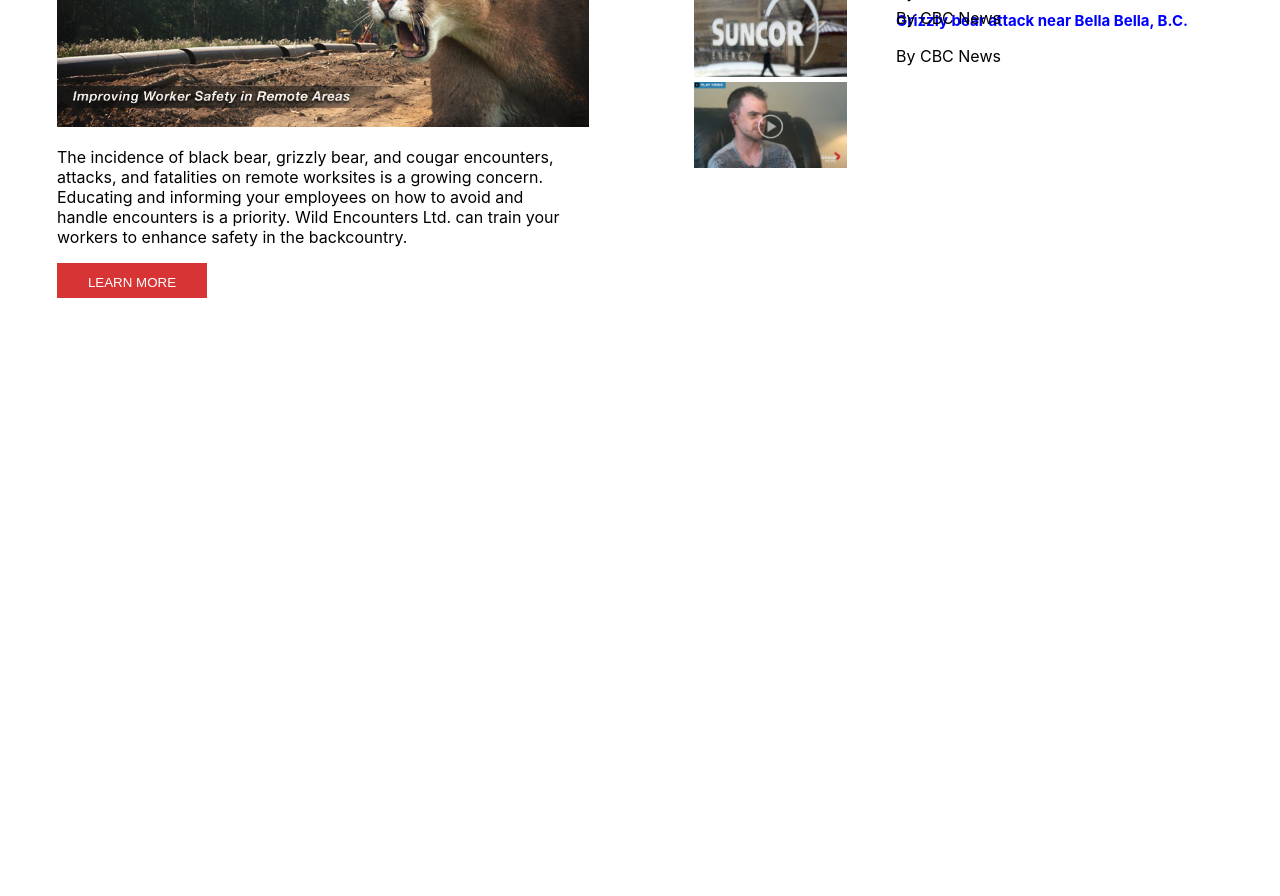
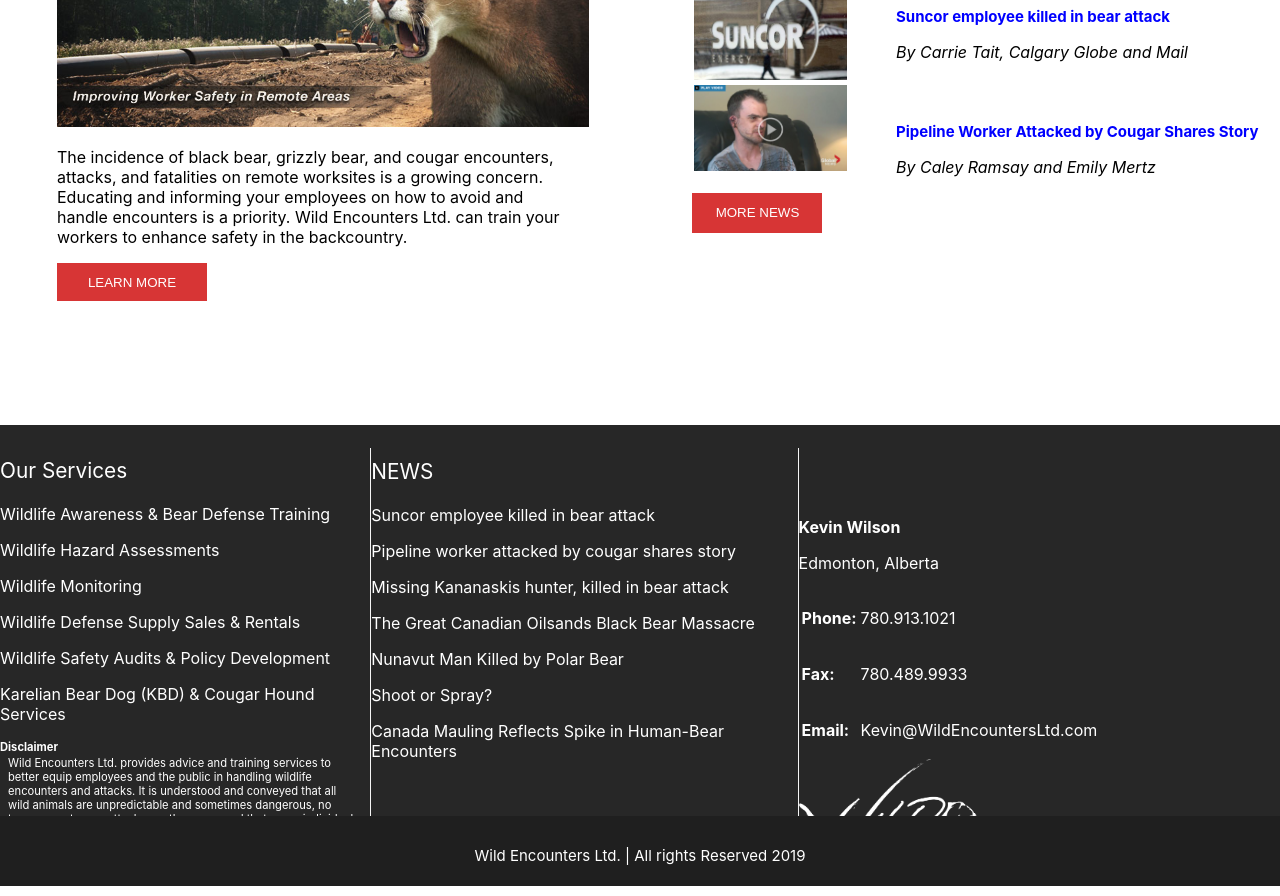
Before and after one commit to Shawaal-Nadeem/Wild-Encounter-Website, a React (Create React App) app: page / in a window 1280 px wide. Shown: the part 1560-2456 px from the top of the page. Before the commit the page ends 1858 px from the top, so only its background shows below. Built offline with nearby package versions, Linux system fonts and the light colour scheme.

Commit message:
Home Page Complete

```diff
--- a/src/App.css
+++ b/src/App.css
@@ -115,33 +115,125 @@
 .learn-btn{
   background-color: rgb(215, 53, 53);
   color: white;
-  height: 35px;
+  height: 38px;
   width: 150px;
   margin-left:57px;
 border-color: transparent;
-transition: width 0.5s;
+transition: width 0.2s;
 padding: 10px;
 }
 .learn-btn:hover{
   cursor: pointer;
   width: 180px;
 }
-.mini1-lines{
-  margin-left: 70%;
-  margin-top: -15%;
-}
-.mini2-lines{
-  margin-left: 70%;
-  margin-top: -10%;
-}
-.mini3-lines{
-  margin-left: 70%;
-  margin-top: -9%;
-}
 .mini-line1{
   font-size: 15px;
   color: blue;
+  margin-top: 60px;
 }
 .mini-line2{
   margin-top: -5%;
+  font-style: oblique;
 }
+.mini-lines{
+  margin-left: 70%;
+  margin-top: -26.5%;
+}
+.news-btn{
+  background-color: rgb(215, 53, 53);
+  color: white;
+  height: 40px;
+  width: 130px;
+  margin-left:57px;
+border-color: transparent;
+transition: width 0.2s;
+padding: 10px;
+margin-left: -53%;
+}
+.news-btn:hover{
+  cursor: pointer;
+  width: 150px;
+}
+.end-page{
+  background-color: rgb(39, 39, 39);
+  margin-top: 15%;
+  display: flex;
+  align-items: center;
+  justify-content: space-around;
+  flex-direction: row;
+  height: 800%;
+}
+.end-head1{
+  color: white;
+  font-size: 130%;
+  margin-top: -23%;
+}
+.end-head1>div{
+  color: white
+}
+.col1{
+  margin-top: 9%;
+}
+.col1{
+  color: white;
+  margin-top: 1%;
+}
+.col2{
+  color: white;
+  margin-top: 3%;
+}
+.col3{
+  color: white;
+  margin-top: 6%;
+}
+.col1-line:hover{
+cursor: pointer;
+color: rgb(215, 53, 53);
+}
+.col2-line:hover{
+  cursor: pointer;
+  color: rgb(215, 53, 53);
+  }
+  .col3-line:hover{
+    cursor: pointer;
+    color: rgb(215, 53, 53);
+    }
+.disclaimer{
+  font-size: 70%;
+  font-weight: bolder;
+  color: white;
+}
+.col1-lastLine{
+  color: white;
+  font-size: 70%;
+width: 27%;
+margin-top: -9%;
+margin-left: 8px;
+}
+.vertical-line{
+  border-left: 1px solid whitesmoke;
+  height: 400px;
+  margin-top: 0%;
+}
+.homepic8{
+  width: 40%;
+}
+.end-head3{
+  font-weight: bolder;
+}
+.col3-line{
+  font-weight: bolder;
+}
+.footer{
+  position: absolute;
+width: 100%;
+height: 70px;
+top: 2376px;
+background-color: rgb(31, 31, 31);
+text-align: center;
+}
+.footer-line{
+  color: white;
+  margin-top: 30px;
+  font-size: 15px;
+}
--- a/src/components/home.js
+++ b/src/components/home.js
@@ -98,20 +98,72 @@
       <img className="homepic-m" src="/images/homepic7.png" alt="" />
       </div>
       </div>
-      <div className="mini1-lines">
+      <div className="mini-lines">
+
       <h6 className="mini-line1">Grizzly bear attack near Bella Bella, B.C.</h6>
       <p className="mini-line2">By CBC News</p>
-      </div>
-      <div className="mini2-lines">
-      <h6 className="mini-line1">Grizzly bear attack near Bella Bella, B.C.</h6>
-      <p className="mini-line2">By CBC News</p>
-      </div>
-      <div className="mini3-lines">
-      <h6 className="mini-line1">Grizzly bear attack near Bella Bella, B.C.</h6>
-      <p className="mini-line2">By CBC News</p>
-      </div>
 
 
+      <h6 className="mini-line1">Suncor employee killed in bear attack</h6>
+      <p className="mini-line2">By Carrie Tait, Calgary Globe and Mail</p>
+
+
+      <h6 className="mini-line1">Pipeline Worker Attacked by Cougar Shares Story</h6>
+      <p className="mini-line2">By Caley Ramsay and Emily Mertz</p>
+      <button className="news-btn">MORE NEWS</button>
+      </div>
+<div className="end-page">
+  <div className="col1">
+<p className="end-head1">Our Services</p>
+<p className="col1-line">Wildlife Awareness & Bear Defense Training</p>
+<p className="col1-line">Wildlife Hazard Assessments</p>
+<p className="col1-line">Wildlife Monitoring</p>
+<p className="col1-line">Wildlife Defense Supply Sales & Rentals</p>
+<p className="col1-line">Wildlife Safety Audits & Policy Development</p>
+<p className="col1-line">Karelian Bear Dog (KBD) & Cougar Hound Services</p>
+<p className="disclaimer">Disclaimer</p>
+</div>
+<div className="vertical-line"></div>
+<div className="col2">
+<p className="end-head1">NEWS</p>
+<p className="col1-line">Suncor employee killed in bear attack</p>
+<p className="col1-line">Pipeline worker attacked by cougar shares story</p>
+<p className="col1-line">Missing Kananaskis hunter, killed in bear attack</p>
+<p className="col1-line">The Great Canadian Oilsands Black Bear Massacre</p>
+<p className="col1-line">Nunavut Man Killed by Polar Bear</p>
+<p className="col1-line">Shoot or Spray?</p>
+<p className="col1-line">Canada Mauling Reflects Spike in Human-Bear Encounters</p>
+</div>
+<div className="vertical-line"></div>
+<div className="col3">
+<p className="end-head3">Kevin Wilson</p>
+<p className="col1-line">Edmonton, Alberta</p>
+<table>
+  <tr>
+    <td><p className="col3-line">Phone:</p></td>
+    <td><p>780.913.1021</p></td>
+  </tr>
+  <tr>
+    <td><p className="col3-line">Fax:</p></td>
+    <td><p>780.489.9933</p></td>
+  </tr>
+  <tr>
+    <td><p className="col3-line">Email:</p></td>
+    <td><p>Kevin@WildEncountersLtd.com</p></td>
+  </tr>
+</table>
+<img className="homepic8" src="/images/homepic8.png" alt="" />
+</div>
+</div>
+
+<div className="col1-lastLine">
+Wild Encounters Ltd. provides advice and training services to better equip employees and the public in handling wildlife encounters and attacks. It is understood and conveyed that all wild animals are unpredictable and sometimes dangerous, no two encounters or attacks are the same, and that every individual must exercise common sense and discretion to appropriately respond in each situation. Wild Encounters Ltd. does not communicate absolutes, but rather recommendations and suggested guidelines based on experiences and proven strategies.
+</div>
+
+<div className="footer">
+  <p className="footer-line">Wild Encounters Ltd. | All rights Reserved 2019</p>
+
+  </div>
 
     </div>
   );
```
Also changed, not shown: public/images/homepic8.png (added).
